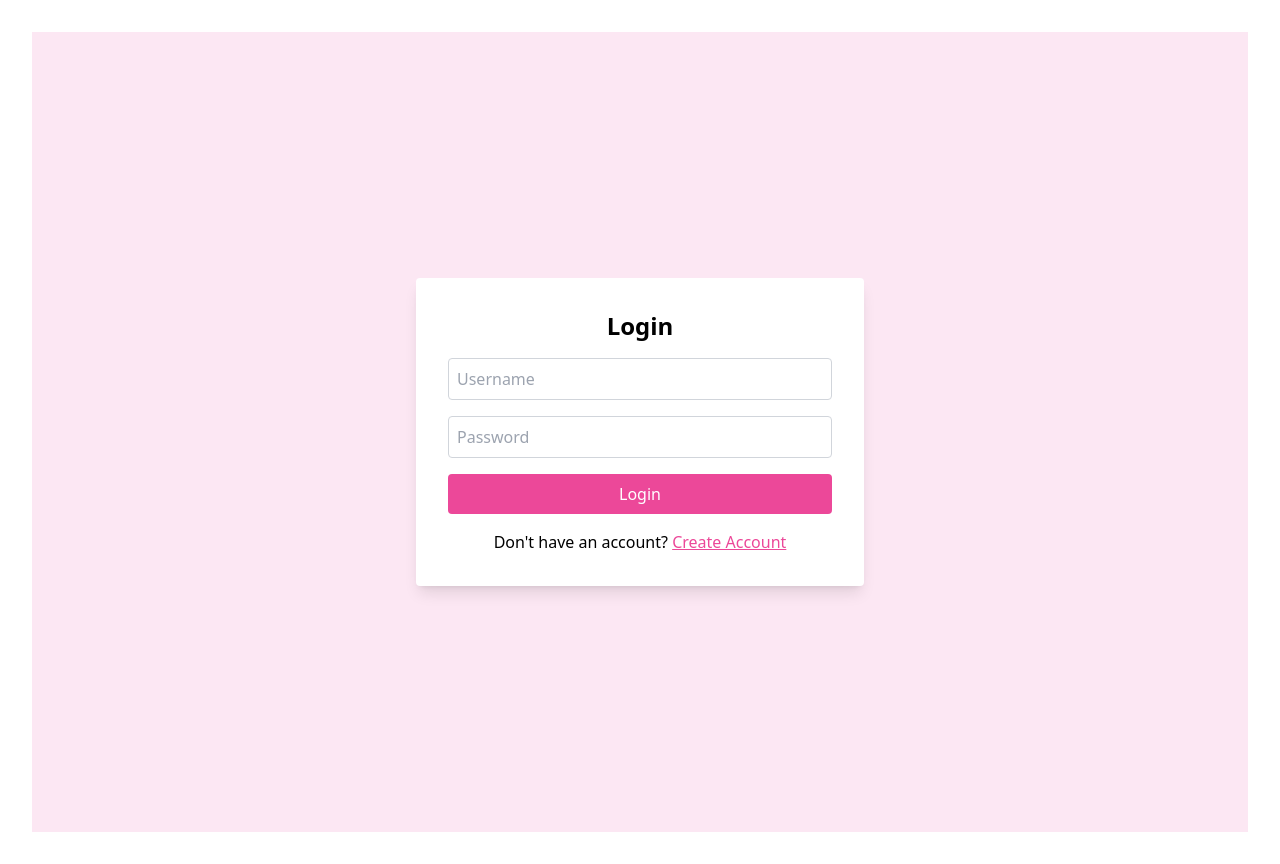
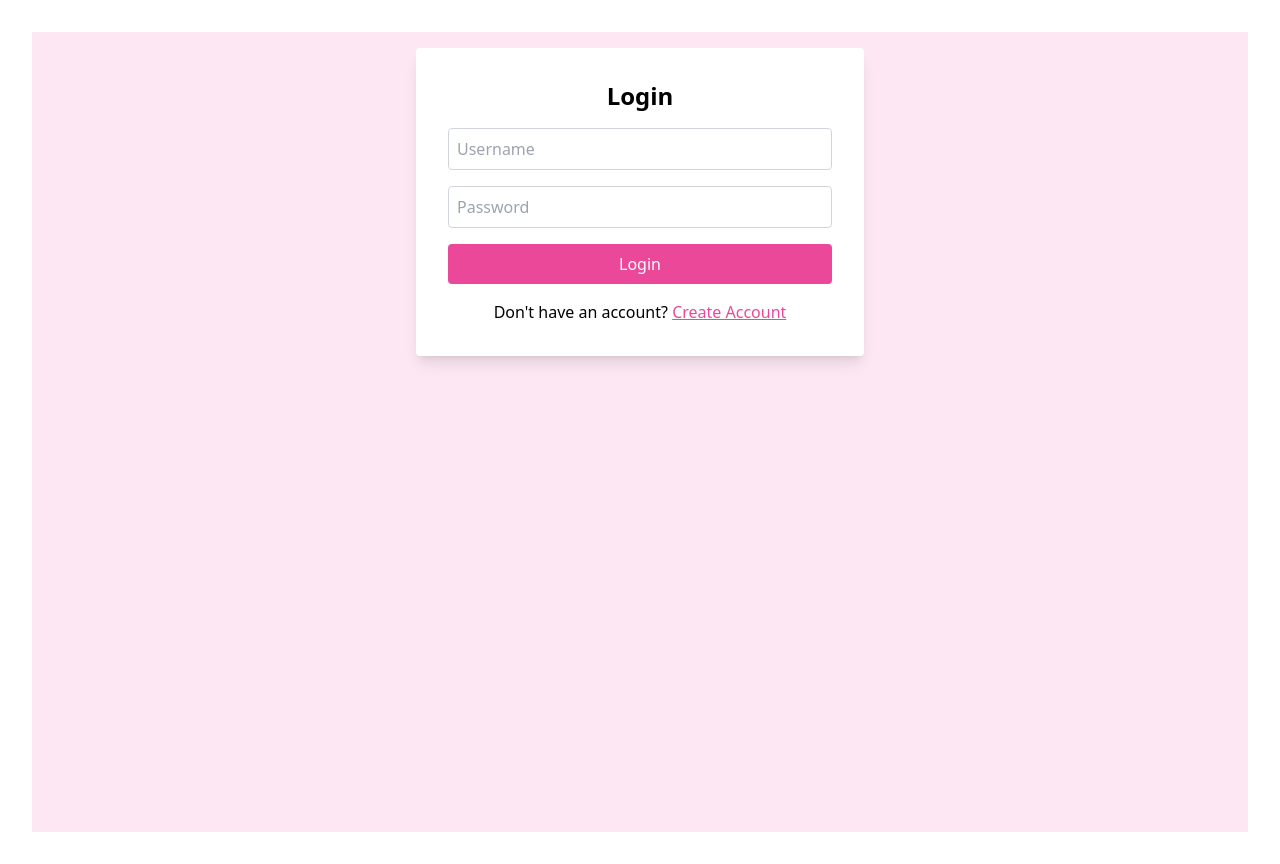
Before and after one commit to alfredo-pasquel/valentines-book, a React (Vite) app: page / in a window 1280 px wide. Built offline with nearby package versions, Linux system fonts and the light colour scheme.

Commit message:
moved redirects into public, justified top login box

```diff
--- a/src/Auth.jsx
+++ b/src/Auth.jsx
@@ -21,7 +21,7 @@ export function Login({ onLogin }) {
   };
 
   return (
-    <div className="min-h-screen bg-pink-100 flex flex-col items-center justify-center p-4">
+    <div className="min-h-screen bg-pink-100 flex flex-col items-center justify-top p-4">
       <form onSubmit={handleLogin} className="bg-white p-8 rounded shadow-lg w-full max-w-md">
         <h2 className="text-2xl font-bold mb-4">Login</h2>
         {error && <p className="text-red-500 mb-2">{error}</p>}
```
Also changed, not shown: 1 other file (tests, documents, lock files or other folders).
